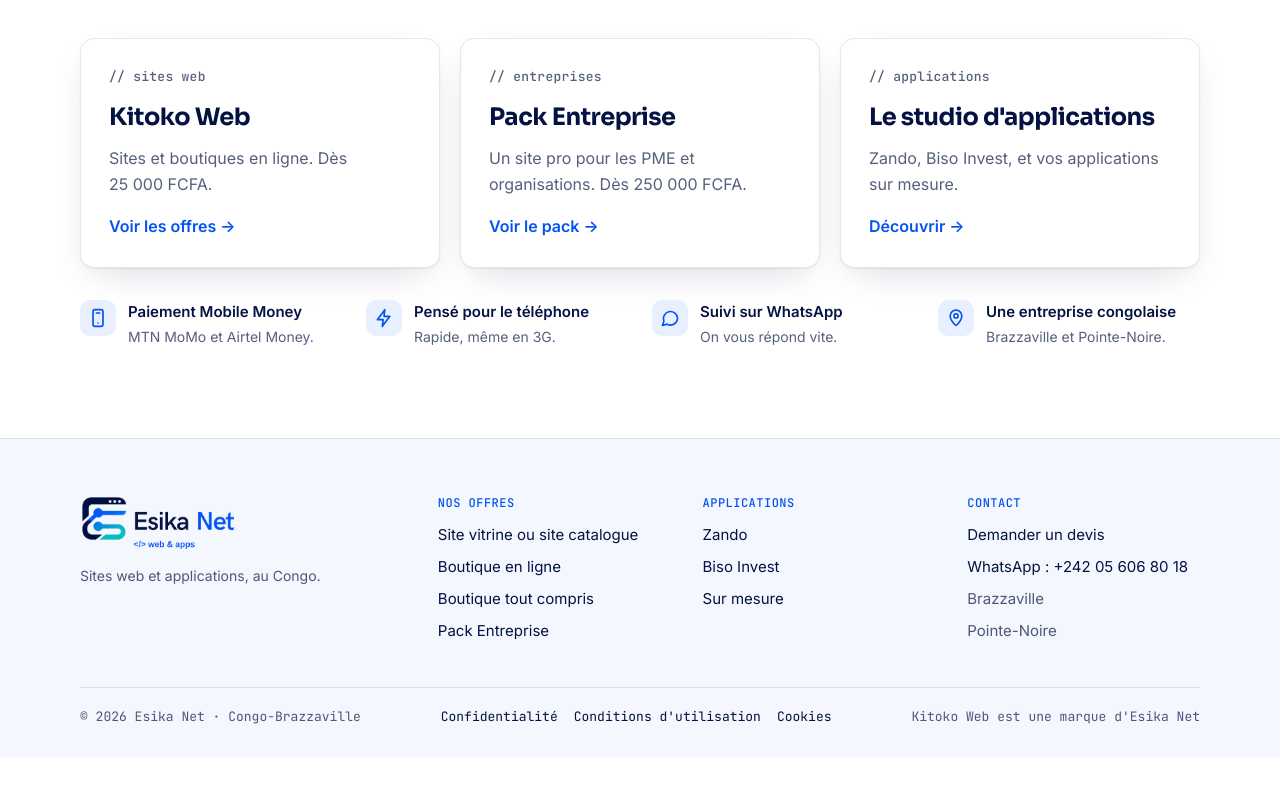
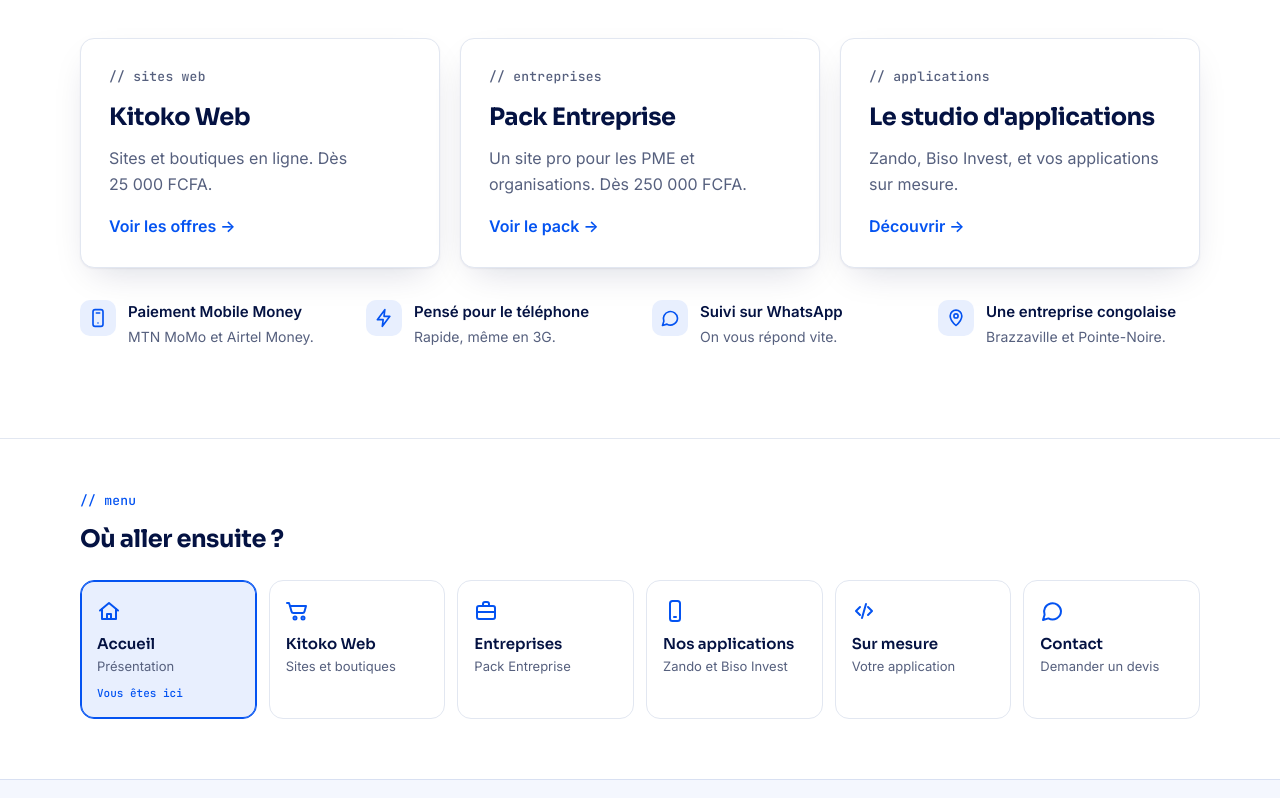
Before and after one commit to zouloupapers/esikanet, a plain HTML site: page index.html in a window 1280 px wide. Shown: the part 740-1538 px from the top of the page. Before the commit the page ends 1497 px from the top, so only its background shows below. Drawn offline with Linux system fonts and the light colour scheme.

Commit message:
Ajoute le menu en bas de chaque page
- Bloc « Où aller ensuite ? » avec les 6 pages en tuiles (icône, nom, résumé)
- La page en cours est marquée « Vous êtes ici »
- Un appui ouvre la page directement en haut, sans défilement
- Pied de page allégé : logo, contact et liens légaux

Co-Authored-By: Claude Opus 5.5 <noreply@anthropic.com>
Claude-Session: https://claude.ai/code/session_01C2rUAxbxsw2XuJ55Eg1Utn

```diff
--- a/index.html
+++ b/index.html
@@ -277,7 +277,7 @@ input[aria-invalid="true"]{border-color:var(--z-corail)}
 
 /* Footer */
 .site-footer{background:var(--band);color:var(--band-muted);padding-block:56px 32px;border-top:1px solid var(--band-line)}
-.foot-grid{display:grid;grid-template-columns:minmax(0,1.4fr) repeat(3,minmax(0,1fr));gap:32px}
+.foot-grid{display:grid;grid-template-columns:minmax(0,1.4fr) minmax(0,1fr);gap:32px}
 .site-footer .logo-word{color:var(--band-text)}
 .site-footer .logo-word b,.site-footer .logo-tag{color:var(--band-accent)}
 .foot-about{margin-top:14px;font-size:14px;max-width:36ch}
@@ -347,6 +347,23 @@ input[aria-invalid="true"]{border-color:var(--z-corail)}
 .foot-legal{display:flex;flex-wrap:wrap;gap:16px}
 .foot-legal a{color:var(--band-text);text-decoration:none}
 .foot-legal a:hover{text-decoration:underline;text-underline-offset:3px}
+
+/* Menu en bas de page */
+.endnav{padding-block:52px 60px;border-top:1px solid var(--line)}
+.endnav-head{display:grid;gap:8px;margin-bottom:22px}
+.endnav-head h2{font-size:24px}
+.endnav-grid{display:grid;grid-template-columns:repeat(6,minmax(0,1fr));gap:12px}
+.endnav-grid a{position:relative;display:grid;gap:3px;align-content:start;padding:18px 16px;border:1px solid var(--line);border-radius:14px;background:var(--surface);text-decoration:none;color:var(--ink);transition:border-color .15s,transform .15s}
+.endnav-grid a:hover{border-color:var(--blue);transform:translateY(-2px)}
+.endnav-grid svg{width:24px;height:24px;color:var(--blue);margin-bottom:8px}
+.endnav-grid b{font:600 15px var(--font-display)}
+.endnav-grid span{font-size:13px;color:var(--muted)}
+.endnav-grid .here{display:none;margin-top:6px;font:500 11px var(--font-mono);font-style:normal;color:var(--blue)}
+.endnav-grid a[aria-current="page"]{border-color:var(--blue);background:var(--blue-soft);box-shadow:inset 0 0 0 1px var(--blue)}
+.endnav-grid a[aria-current="page"] .here{display:block}
+@media (max-width:980px){.endnav-grid{grid-template-columns:repeat(3,minmax(0,1fr))}}
+@media (max-width:640px){.foot-grid{grid-template-columns:minmax(0,1fr)}.endnav{padding-block:40px 44px}.endnav-grid{grid-template-columns:repeat(2,minmax(0,1fr))}}
+@media (prefers-reduced-motion:reduce){.endnav-grid a{transition:none}.endnav-grid a:hover{transform:none}}
 
 /* Transitions dynamiques */
 .nav{position:relative}
@@ -1046,6 +1063,23 @@ input[aria-invalid="true"]{border-color:var(--z-corail)}
   </section>
 </main>
 
+<nav class="endnav" aria-label="Menu de bas de page">
+  <div class="wrap">
+    <div class="endnav-head">
+      <p class="label">// menu</p>
+      <h2>Où aller ensuite ?</h2>
+    </div>
+    <div class="endnav-grid">
+        <a href="#accueil" data-nav="accueil"><svg viewBox="0 0 24 24" fill="none" stroke="currentColor" stroke-width="2" stroke-linecap="round" stroke-linejoin="round" aria-hidden="true"><path d="M3 11.5 12 4l9 7.5"/><path d="M5 10v10h14V10"/><path d="M10 20v-5h4v5"/></svg><b>Accueil</b><span>Présentation</span><em class="here">Vous êtes ici</em></a>
+        <a href="#kitoko-web" data-nav="kitoko-web"><svg viewBox="0 0 24 24" fill="none" stroke="currentColor" stroke-width="2" stroke-linecap="round" stroke-linejoin="round" aria-hidden="true"><path d="M4 7h16l-1.5 5.5a2 2 0 0 1-1.9 1.5H7.4a2 2 0 0 1-1.9-1.5L4 7Z"/><path d="M4 7 3 4H1"/><circle cx="9" cy="19" r="1.5"/><circle cx="17" cy="19" r="1.5"/></svg><b>Kitoko Web</b><span>Sites et boutiques</span><em class="here">Vous êtes ici</em></a>
+        <a href="#entreprises" data-nav="entreprises"><svg viewBox="0 0 24 24" fill="none" stroke="currentColor" stroke-width="2" stroke-linecap="round" stroke-linejoin="round" aria-hidden="true"><rect x="3" y="7" width="18" height="13" rx="2"/><path d="M9 7V5a2 2 0 0 1 2-2h2a2 2 0 0 1 2 2v2"/><path d="M3 13h18"/></svg><b>Entreprises</b><span>Pack Entreprise</span><em class="here">Vous êtes ici</em></a>
+        <a href="#applications" data-nav="applications"><svg viewBox="0 0 24 24" fill="none" stroke="currentColor" stroke-width="2" stroke-linecap="round" stroke-linejoin="round" aria-hidden="true"><rect x="7" y="2" width="10" height="20" rx="2.5"/><path d="M11 18h2"/></svg><b>Nos applications</b><span>Zando et Biso Invest</span><em class="here">Vous êtes ici</em></a>
+        <a href="#sur-mesure" data-nav="sur-mesure"><svg viewBox="0 0 24 24" fill="none" stroke="currentColor" stroke-width="2" stroke-linecap="round" stroke-linejoin="round" aria-hidden="true"><path d="m8 8-4 4 4 4"/><path d="m16 8 4 4-4 4"/><path d="m14 5-4 14"/></svg><b>Sur mesure</b><span>Votre application</span><em class="here">Vous êtes ici</em></a>
+        <a href="#contact" data-nav="contact"><svg viewBox="0 0 24 24" fill="none" stroke="currentColor" stroke-width="2" stroke-linecap="round" stroke-linejoin="round" aria-hidden="true"><path d="M21 12a8.5 8.5 0 0 1-12.6 7.4L3 21l1.6-5.2A8.5 8.5 0 1 1 21 12Z"/></svg><b>Contact</b><span>Demander un devis</span><em class="here">Vous êtes ici</em></a>
+    </div>
+  </div>
+</nav>
+
 <footer class="site-footer">
   <div class="wrap">
     <div class="foot-grid">
@@ -1053,23 +1087,6 @@ input[aria-invalid="true"]{border-color:var(--z-corail)}
         <img class="foot-logo only-light" src="logo.png" alt="Esika Net, web &amp; apps" width="156" height="56">
         <img class="foot-logo only-dark" src="logo-light.png" alt="Esika Net, web &amp; apps" width="156" height="56">
         <p class="foot-about">Sites web et applications, au Congo.</p>
-      </div>
-      <div class="foot-col">
-        <h4>Nos offres</h4>
-        <ul>
-          <li><a href="#kitoko-web">Site vitrine ou site catalogue</a></li>
-          <li><a href="#kitoko-web">Boutique en ligne</a></li>
-          <li><a href="#kitoko-web">Boutique tout compris</a></li>
-          <li><a href="#entreprises">Pack Entreprise</a></li>
-        </ul>
-      </div>
-      <div class="foot-col">
-        <h4>Applications</h4>
-        <ul>
-          <li><a href="#applications">Zando</a></li>
-          <li><a href="#applications">Biso Invest</a></li>
-          <li><a href="#sur-mesure">Sur mesure</a></li>
-        </ul>
       </div>
       <div class="foot-col">
         <h4>Contact</h4>
@@ -1191,6 +1208,10 @@ input[aria-invalid="true"]{border-color:var(--z-corail)}
     toTop();
     document.title = titles[name] || "Esika Net";
     setActive(name === "accueil" ? null : name);
+    document.querySelectorAll(".endnav-grid a").forEach(function(a){
+      if (a.getAttribute("data-nav") === name) a.setAttribute("aria-current", "page");
+      else a.removeAttribute("aria-current");
+    });
     if (focus) {
       var h = document.querySelector('[data-view="' + name + '"] h1, [data-view="' + name + '"] h2');
       if (h) { h.setAttribute("tabindex", "-1"); h.focus({ preventScroll: true }); }
@@ -1213,7 +1234,7 @@ input[aria-invalid="true"]{border-color:var(--z-corail)}
 
   // Apparition des blocs au défilement
   if (root.classList.contains("js-anim")) {
-    var targets = document.querySelectorAll(".hero-copy > *, .terminal, .sec-head, .door, .trust li, .offer, .options, .subhead, .steps li, .ent-panel, .ent-card, .legal-head, .legal-part, .app, .service, .pipeline li, .quote, .contact-info, .form-card, .foot-grid > *");
+    var targets = document.querySelectorAll(".hero-copy > *, .terminal, .sec-head, .door, .trust li, .offer, .options, .subhead, .steps li, .ent-panel, .ent-card, .legal-head, .legal-part, .endnav-grid a, .app, .service, .pipeline li, .quote, .contact-info, .form-card, .foot-grid > *");
     var groups = new Map();
     targets.forEach(function(el){
       var i = groups.get(el.parentElement) || 0;
```
